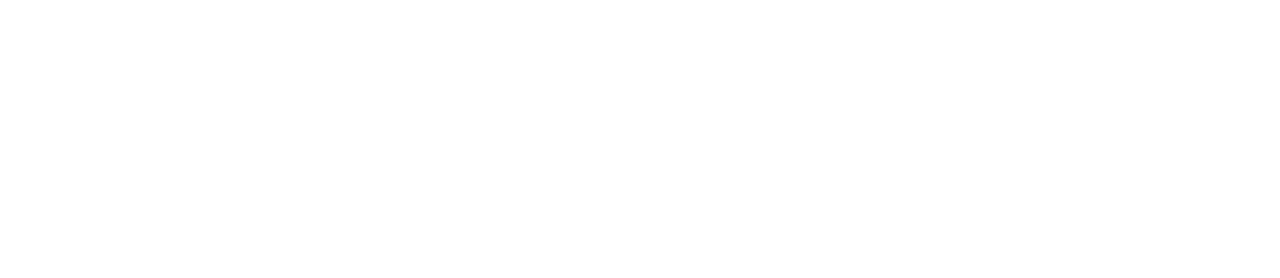
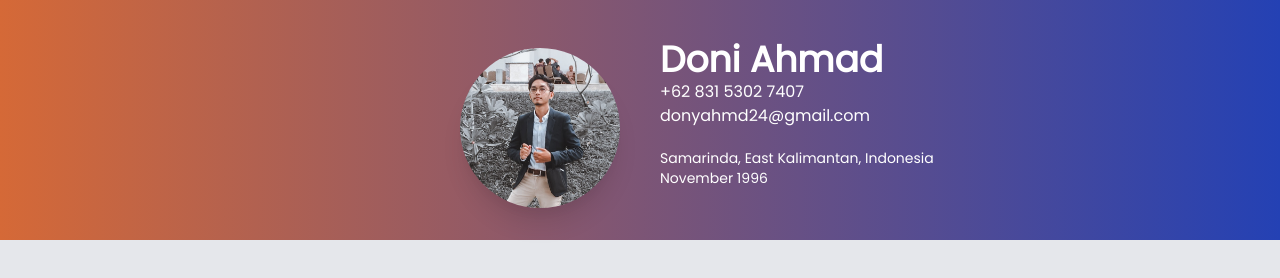
Before and after one commit to donyahmd/donyahmd.github.io, a plain HTML site: page index.html in a window 1280 px wide. Drawn offline with nearby package versions, Linux system fonts and the light colour scheme.

Commit message:
cover section layout

```diff
--- a/index.html
+++ b/index.html
@@ -1,11 +1,43 @@
 <!DOCTYPE html>
 <html lang="en">
+
 <head>
     <meta charset="UTF-8">
     <meta name="viewport" content="width=device-width, initial-scale=1.0">
-    <title>Document</title>
+    <link rel="stylesheet" href="https://unpkg.com/tailwindcss@^1.0/dist/tailwind.min.css" >
+    <link rel="stylesheet" href="https://fonts.googleapis.com/css?family=Poppins">
+    <title>Doni Ahmad</title>
+
+    <style>
+        body {
+          font-family: 'Poppins', serif;
+        }
+        .background-cover {
+            background: rgb(213,105,55);
+            background: linear-gradient(90deg, rgba(213,105,55,1) 0%, rgba(36,65,180,1) 100%);
+        }
+    </style>
 </head>
-<body>
 
+<body class="bg-gray-200">
+    <!-- Section Cover -->
+    <section class="flex flex-wrap justify-center w-full h-auto p-8 background-cover">
+        <div class="w-full sm:w-1/2">
+            <img class="rounded-full shadow-xl w-40 h-40 md:float-right mt-4 mx-5" src="image/doni-ahmad.jpg"></img>
+        </div>
+        <div class="w-full sm:w-1/2 md:text-left">
+            <div class="my-2 mx-5">
+                <div class="text-white text-4xl font-bold">Doni Ahmad</div>
+                <div class="text-white text-base font-medium">+62 831 5302 7407</div>
+                <div class="text-white text-base font-medium">donyahmd24@gmail.com</div>
+            </div>
+            <div class="mt-5 mx-5">
+                <div class="text-white text-sm font-normal">Samarinda, East Kalimantan, Indonesia</div>
+                <div class="text-white text-sm font-normal">November 1996</div>
+            </div>
+        </div>
+    </section>
+    <!-- End Section Cover -->
 </body>
+
 </html>
```
Also changed, not shown: image/doni-ahmad.jpg (added).
